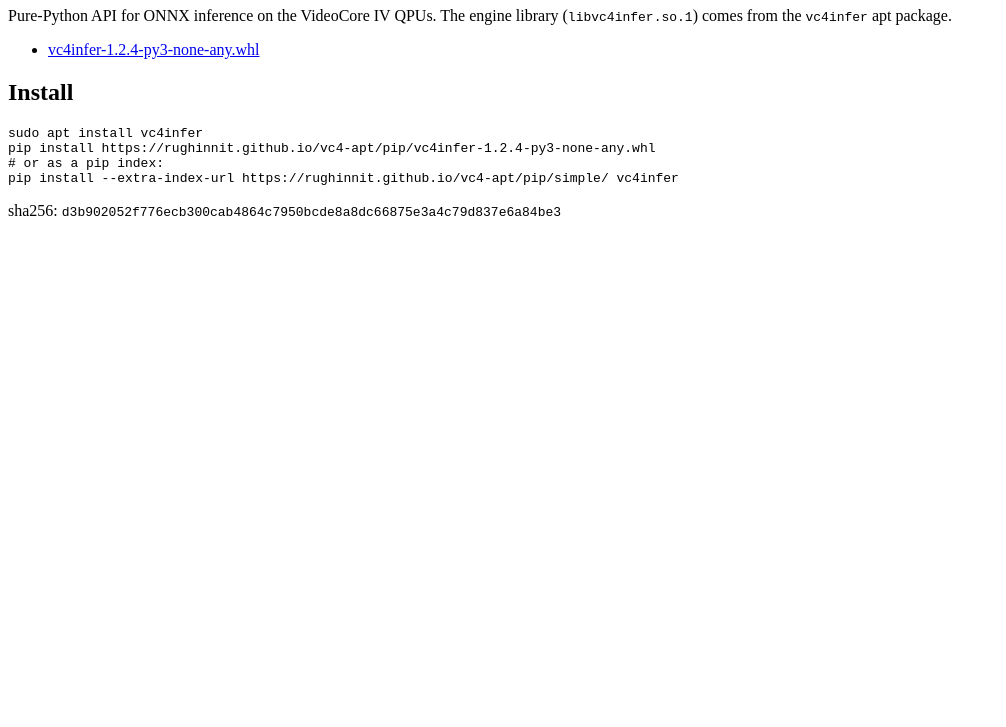
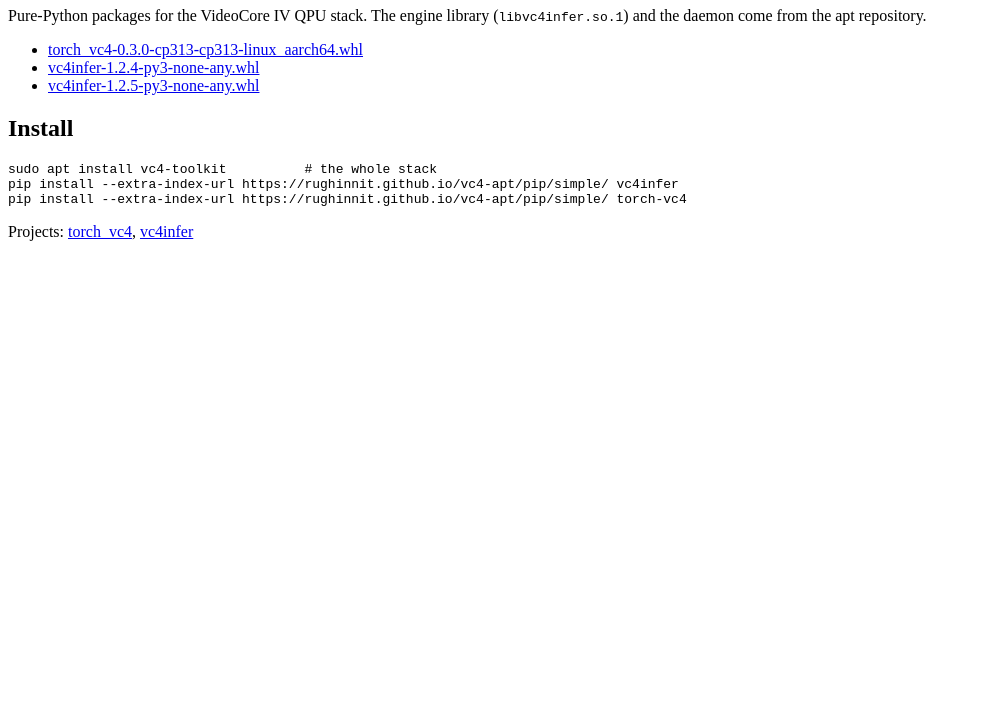
Before and after one commit to rughinnit/vc4-apt, a plain HTML site: page pip/index.html in a window 1280 px wide. Shown: the part 73-800 px from the top of the page, without its empty margins (0-1006 px from the left). Drawn offline with Linux system fonts and the light colour scheme.

Commit message:
publish: vc4 stack (vc4infer)

```diff
--- a/pip/index.html
+++ b/pip/index.html
@@ -1,16 +1,17 @@
 <!DOCTYPE html>
-<html><head><meta charset="utf-8"><title>vc4infer wheels</title></head><body>
-<h1>vc4infer 1.2.4</h1>
-<p>Pure-Python API for ONNX inference on the VideoCore IV QPUs.  The engine
-library (<code>libvc4infer.so.1</code>) comes from the <code>vc4infer</code>
-apt package.</p>
-<ul><li><a href="vc4infer-1.2.4-py3-none-any.whl">vc4infer-1.2.4-py3-none-any.whl</a></li></ul>
+<html><head><meta charset="utf-8"><title>vc4-apt wheels</title></head><body>
+<h1>VideoCore IV wheels</h1>
+<p>Pure-Python packages for the VideoCore IV QPU stack.  The engine library (<code>libvc4infer.so.1</code>) and the daemon come from the apt repository.</p>
+<ul>
+<li><a href="torch_vc4-0.3.0-cp313-cp313-linux_aarch64.whl">torch_vc4-0.3.0-cp313-cp313-linux_aarch64.whl</a></li>
+<li><a href="vc4infer-1.2.4-py3-none-any.whl">vc4infer-1.2.4-py3-none-any.whl</a></li>
+<li><a href="vc4infer-1.2.5-py3-none-any.whl">vc4infer-1.2.5-py3-none-any.whl</a></li>
+</ul>
 <h2>Install</h2>
 <pre>
-sudo apt install vc4infer
-pip install https://rughinnit.github.io/vc4-apt/pip/vc4infer-1.2.4-py3-none-any.whl
-# or as a pip index:
+sudo apt install vc4-toolkit          # the whole stack
 pip install --extra-index-url https://rughinnit.github.io/vc4-apt/pip/simple/ vc4infer
+pip install --extra-index-url https://rughinnit.github.io/vc4-apt/pip/simple/ torch-vc4
 </pre>
-<p>sha256: <code>d3b902052f776ecb300cab4864c7950bcde8a8dc66875e3a4c79d837e6a84be3</code></p>
+<p>Projects: <a href="simple/torch_vc4/">torch_vc4</a>, <a href="simple/vc4infer/">vc4infer</a></p>
 </body></html>
```
Also changed, not shown: pip/simple/torch_vc4/index.html (+1 -1 lines), pip/simple/vc4infer/index.html (+2 -1 lines), SHA256SUMS.txt, 10 other files.
